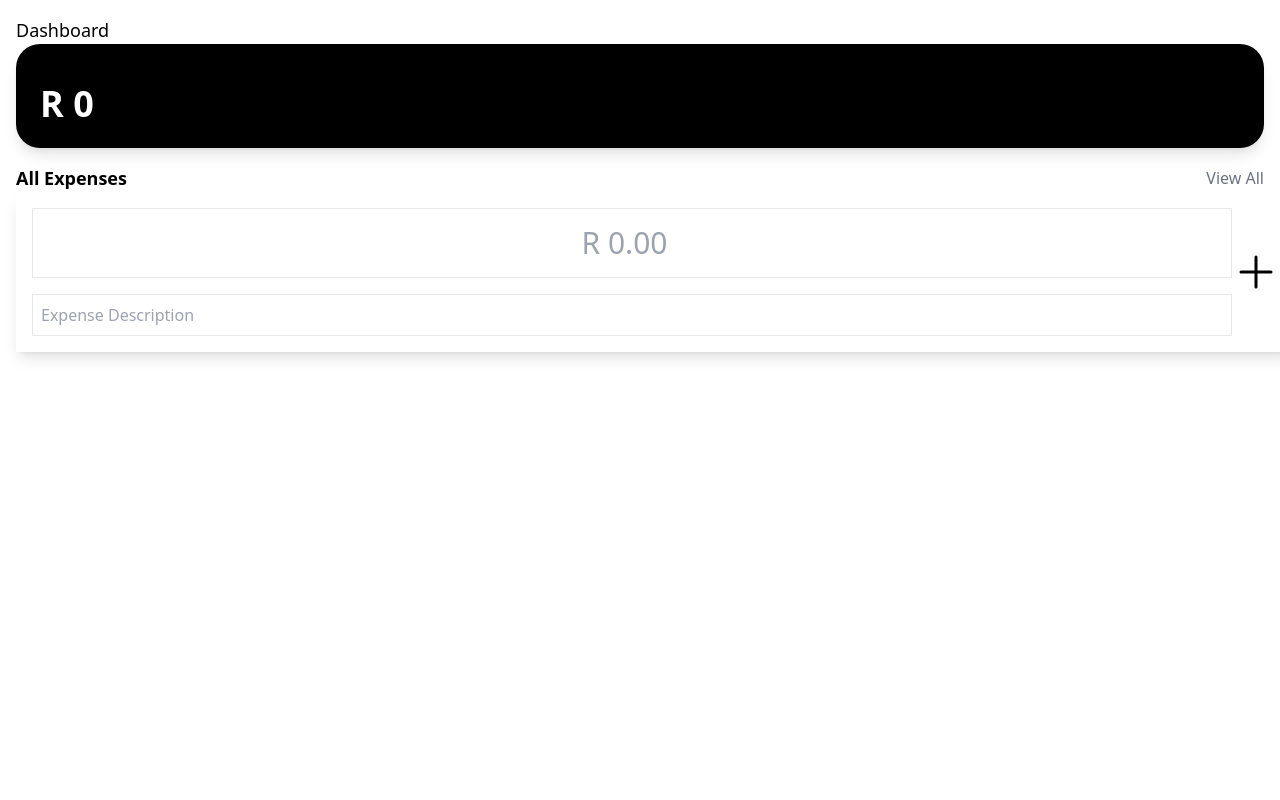
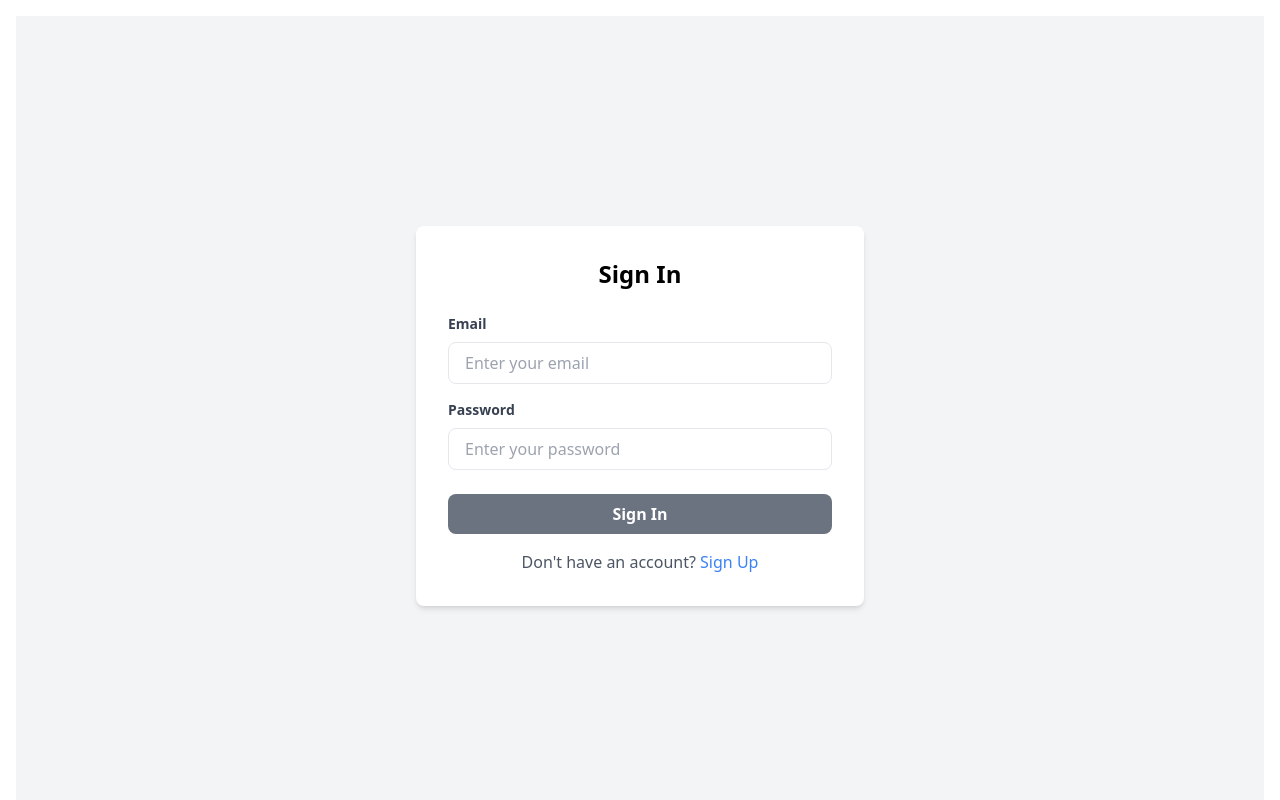
Before and after one commit to NqobileBuhle/Purse-App, a React (Vite) app: page / in a window 1280 px wide. Shown: the top 800 px of the page. Built offline with nearby package versions, Linux system fonts and the light colour scheme.

Commit message:
Added Sign In Component

```diff
--- a/src/App.tsx
+++ b/src/App.tsx
@@ -1,5 +1,10 @@
 import React, { useState } from 'react';
 import { PlusIcon } from '@heroicons/react/24/solid'; // Correct Heroicons v2 import
+import SignIn from './Components/SignIn';
+
+
+
+
 
 interface Transaction {
   id: string;
@@ -12,6 +17,7 @@
   const [transactions, setTransactions] = useState<Transaction[]>([]);
   const [newAmount, setNewAmount] = useState<number>(0);
   const [newDescription, setNewDescription] = useState<string>("");
+
 
   // Function to handle adding new transactions
   const handleAddTransaction = () => {
@@ -34,8 +40,10 @@
   };
 
   return (
+
     <div className="p-4">
       {/* Dashboard */}
+      <SignIn/>
       <h2 className="text-lg">Dashboard</h2>
       <div className="bg-black text-white p-6 rounded-3xl shadow-lg">
         <div className="mt-4">
--- a/src/Components/SignIn.tsx
+++ b/src/Components/SignIn.tsx
@@ -1,11 +1,73 @@
 
 
-const SignIn = () => {
+import React, { useState } from 'react';
+
+const SignIn: React.FC = () => {
+  const [email, setEmail] = useState<string>('');
+  const [password, setPassword] = useState<string>('');
+
+  const handleSignIn = (e: React.FormEvent<HTMLFormElement>) => {
+    e.preventDefault();
+    // Logic for sign-in can be added here (e.g., authentication API calls)
+    console.log('Sign In clicked');
+    console.log('Email:', email);
+    console.log('Password:', password);
+  };
+
   return (
-    <div>
+    <div className="min-h-screen flex items-center justify-center bg-gray-100">
+      <div className="bg-white p-8 rounded-lg shadow-md w-full max-w-md">
+        <h2 className="text-2xl font-bold mb-6 text-center">Sign In</h2>
 
+        <form onSubmit={handleSignIn}>
+          {/* Email Input */}
+          <div className="mb-4">
+            <label className="block text-gray-700 text-sm font-bold mb-2" htmlFor="email">
+              Email
+            </label>
+            <input
+              id="email"
+              type="email"
+              placeholder="Enter your email"
+              value={email}
+              onChange={(e) => setEmail(e.target.value)}
+              className="w-full px-4 py-2 border rounded-lg focus:outline-none focus:ring-2 focus:ring-blue-400"
+              required
+            />
+          </div>
+
+          {/* Password Input */}
+          <div className="mb-6">
+            <label className="block text-gray-700 text-sm font-bold mb-2" htmlFor="password">
+              Password
+            </label>
+            <input
+              id="password"
+              type="password"
+              placeholder="Enter your password"
+              value={password}
+              onChange={(e) => setPassword(e.target.value)}
+              className="w-full px-4 py-2 border rounded-lg focus:outline-none focus:ring-2 focus:ring-blue-400"
+              required
+            />
+          </div>
+
+          {/* Submit Button */}
+          <button
+            type="submit"
+            className="w-full bg-gray-500 text-white font-bold py-2 px-4 rounded-lg hover:bg-blue-600 transition duration-300"
+          >
+            Sign In
+          </button>
+        </form>
+
+        {/* Extra Options */}
+        <div className="mt-4 text-center">
+          <p className="text-gray-600">Don't have an account? <a href="#" className="text-blue-500 hover:underline">Sign Up</a></p>
+        </div>
+      </div>
     </div>
   );
-}
+};
 
 export default SignIn;
```
